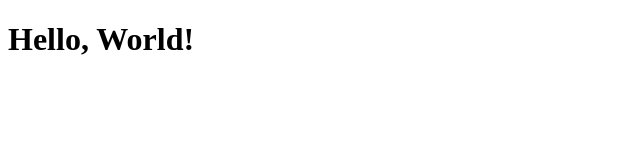
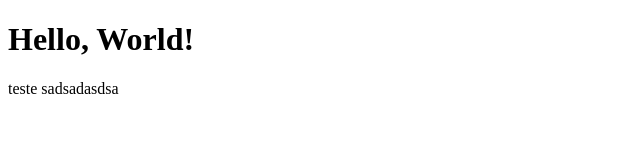
Before and after one commit to MarioHPR/trabalho-front, a plain HTML site: page index.html in a window 1280 px wide. Shown: the whole page, without its empty margins (0-640 px from the left). Drawn offline with Linux system fonts and the light colour scheme.

Commit message:
feat: adicionei um paragrafo.

```diff
--- a/index.html
+++ b/index.html
@@ -7,5 +7,6 @@
 </head>
 <body>
     <h1>Hello, World!</h1>
+    <p>teste sadsadasdsa</p>
 </body>
 </html>
```
